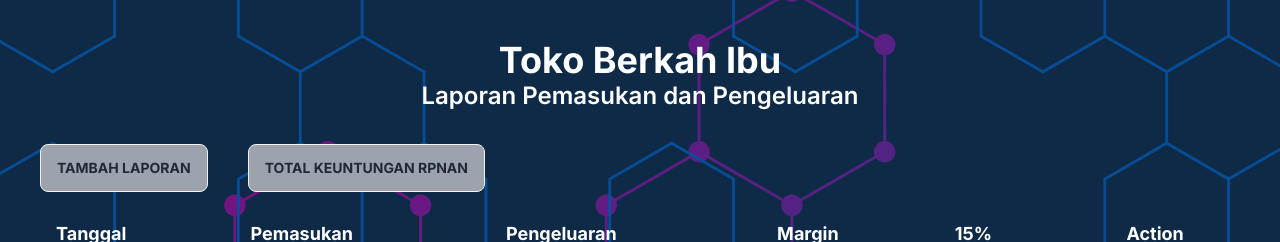
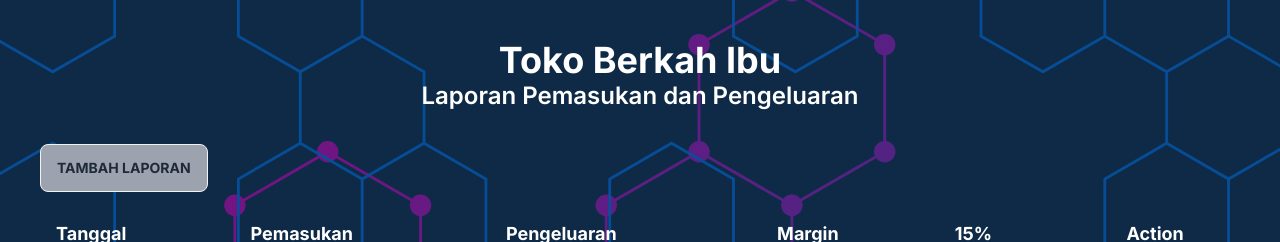
Before and after one commit to wandywahidin/tokoberkahibu, a Next.js app: page /laporan in a window 1280 px wide. Shown: the top 242 px of the page. Built offline with nearby package versions, Linux system fonts and the light colour scheme; no server answers; the database is empty.

Commit message:
roll totalr

```diff
--- a/app/laporan/page.jsx
+++ b/app/laporan/page.jsx
@@ -46,12 +46,12 @@ const Laporan = () => {
     <>
       <div className="md:flex grid grid-cols-2  gap-4 md:gap-10 ">
         <AddLaporan getData={getData} />
-        <button className='btn bg-gray-400 font-bold dark:text-white'> Total Keuntungan {new Intl.NumberFormat("id-ID", {
+        {/* <button className='btn bg-gray-400 font-bold dark:text-white'> Total Keuntungan {new Intl.NumberFormat("id-ID", {
                     style: "currency",
                     currency: "IDR",
                     minimumFractionDigits: 0,
                     maximumFractionDigits: 0,
-                  }).format(dataTotal)}</button>
+                  }).format(dataTotal)}</button> */}
       </div>
       <div className=" overflow-auto">
         <table className="table w-full">
```
